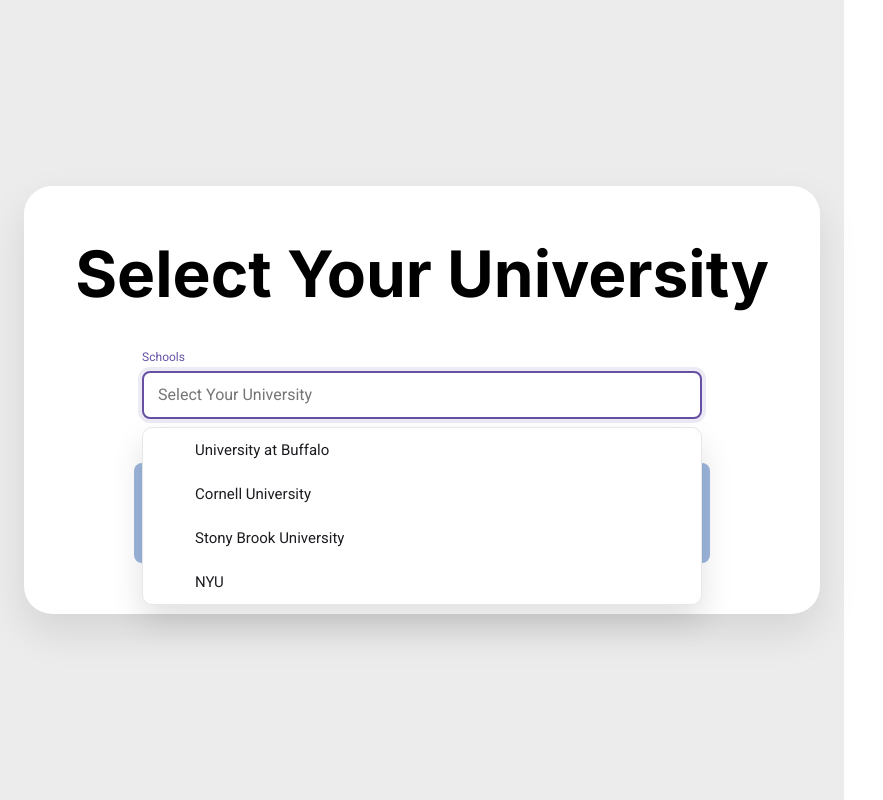
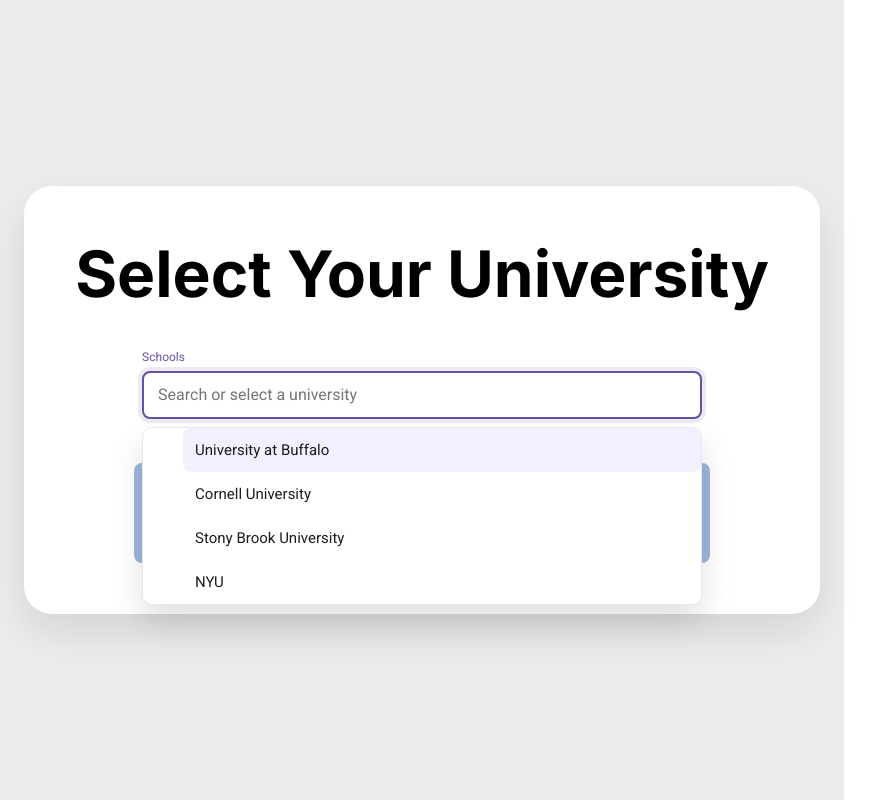
Before and after one commit to jialechen3/ulink, a React (Vite) app in the folder my-app/: page / in a window 1280 px wide. Both pictures are taken after a click on the element "Schools". Shown: the whole page, without its empty margins (0-883 px from the left). Built offline with nearby package versions, Linux system fonts and the light colour scheme.

Commit message:
Update UniversitySelect.jsx
Remove wired figma layout

```diff
--- a/my-app/src/UniversitySelect.jsx
+++ b/my-app/src/UniversitySelect.jsx
@@ -1,6 +1,5 @@
 import { useEffect, useMemo, useRef, useState } from "react";
 
-/** Default options (frontend-only for #52) */
 const DEFAULT_UNIS = [
   { id: 1, name: "University at Buffalo" },
   { id: 2, name: "Cornell University" },
@@ -10,13 +9,12 @@
 
 export default function UniversitySelection({
   userId = 1,
+  options = DEFAULT_UNIS,
   onConfirm,
-  saveUniversity,                  // optional mock/injected later
-  options = DEFAULT_UNIS,
-  title = "Select Your University"
+  saveUniversity, // optional async (userId, universityId) => boolean
 }) {
+  const [query, setQuery] = useState("");
   const [open, setOpen] = useState(false);
-  const [query, setQuery] = useState("");
   const [selected, setSelected] = useState(null);
   const [highlight, setHighlight] = useState(-1);
   const [saving, setSaving] = useState(false);
@@ -24,30 +22,24 @@
 
   const rootRef = useRef(null);
   const inputRef = useRef(null);
-  const listRef = useRef(null);
 
-  // filter options live
   const filtered = useMemo(() => {
     const q = query.trim().toLowerCase();
-    if (!q) return options;
-    return options.filter(o => o.name.toLowerCase().includes(q));
+    return q ? options.filter(o => o.name.toLowerCase().includes(q)) : options;
   }, [query, options]);
 
-  // close on outside click
   useEffect(() => {
-    const onDoc = (e) => {
-      if (!rootRef.current) return;
-      if (!rootRef.current.contains(e.target)) setOpen(false);
+    const closeOnOutside = (e) => {
+      if (!rootRef.current?.contains(e.target)) setOpen(false);
     };
-    document.addEventListener("mousedown", onDoc);
-    return () => document.removeEventListener("mousedown", onDoc);
+    document.addEventListener("mousedown", closeOnOutside);
+    return () => document.removeEventListener("mousedown", closeOnOutside);
   }, []);
 
-  // keep highlight in range when list changes
   useEffect(() => {
-    if (filtered.length === 0) setHighlight(-1);
-    else if (highlight > filtered.length - 1) setHighlight(filtered.length - 1);
-  }, [filtered, highlight]);
+    if (open && filtered.length > 0 && highlight === -1) setHighlight(0);
+    if (!open) setHighlight(-1);
+  }, [open, filtered.length, highlight]);
 
   const choose = (opt) => {
     setSelected(opt);
@@ -55,19 +47,26 @@
     setOpen(false);
   };
 
+  const clear = () => {
+    setSelected(null);
+    setQuery("");
+    setOpen(true);
+    inputRef.current?.focus();
+  };
+
   const onKeyDown = (e) => {
     if (!open && (e.key === "ArrowDown" || e.key === "ArrowUp")) {
       setOpen(true);
+      setHighlight(0);
       e.preventDefault();
-      setHighlight(0);
       return;
     }
     if (e.key === "ArrowDown") {
       e.preventDefault();
-      setHighlight(h => Math.min((h < 0 ? -1 : h) + 1, filtered.length - 1));
+      setHighlight(h => Math.min((h < 0 ? 0 : h) + 1, filtered.length - 1));
     } else if (e.key === "ArrowUp") {
       e.preventDefault();
-      setHighlight(h => Math.max((h < 0 ? 0 : h) - 1, 0));
+      setHighlight(h => Math.max((h <= 0 ? 0 : h - 1), 0));
     } else if (e.key === "Enter") {
       if (open && highlight >= 0 && filtered[highlight]) {
         e.preventDefault();
@@ -97,33 +96,19 @@
     }
   };
 
-  const clear = () => {
-    setSelected(null);
-    setQuery("");
-    inputRef.current?.focus();
-    setOpen(true);
-  };
-
   return (
     <div className="page center">
       <div className="select-card" ref={rootRef}>
-        <h1 className="page-title">{title}</h1>
+        <h1 className="page-title">Select Your University</h1>
 
-        {/* Combobox */}
-        <div
-          className={`combo ${open ? "open" : ""}`}
-          role="combobox"
-          aria-haspopup="listbox"
-          aria-expanded={open}
-          onMouseEnter={() => setOpen(true)}
-        >
-          <label htmlFor="uni-input" className="combo-label">Schools</label>
+        <div className="combo" role="combobox" aria-expanded={open}>
+          <label htmlFor="uni" className="combo-label">Schools</label>
           <div className="combo-input-wrap">
             <input
-              id="uni-input"
+              id="uni"
               ref={inputRef}
               className="combo-input"
-              placeholder="Select Your University"
+              placeholder="Search or select a university"
               value={query}
               onChange={(e) => { setQuery(e.target.value); setOpen(true); setSelected(null); }}
               onFocus={() => setOpen(true)}
@@ -140,21 +125,15 @@
           </div>
 
           {open && (
-            <ul
-              ref={listRef}
-              className="combo-list"
-              role="listbox"
-            >
-              {filtered.length === 0 && (
-                <li className="combo-empty">No matches</li>
-              )}
-              {filtered.map((opt, idx) => (
+            <ul className="combo-list" role="listbox">
+              {filtered.length === 0 && <li className="combo-empty">No matches</li>}
+              {filtered.map((opt, i) => (
                 <li
                   key={opt.id}
+                  className={`combo-option ${i === highlight ? "active" : ""}`}
                   role="option"
                   aria-selected={selected?.id === opt.id}
-                  className={`combo-option ${idx === highlight ? "active" : ""}`}
-                  onMouseEnter={() => setHighlight(idx)}
+                  onMouseEnter={() => setHighlight(i)}
                   onMouseDown={(e) => e.preventDefault()}
                   onClick={() => choose(opt)}
                 >
@@ -167,11 +146,7 @@
 
         {err && <div className="error-text" role="alert">{err}</div>}
 
-        <button
-          className="confirm-btn"
-          disabled={!selected || saving}
-          onClick={handleConfirm}
-        >
+        <button className="confirm-btn" disabled={!selected || saving} onClick={handleConfirm}>
           {saving ? "Saving…" : "Confirm"}
         </button>
       </div>
```
